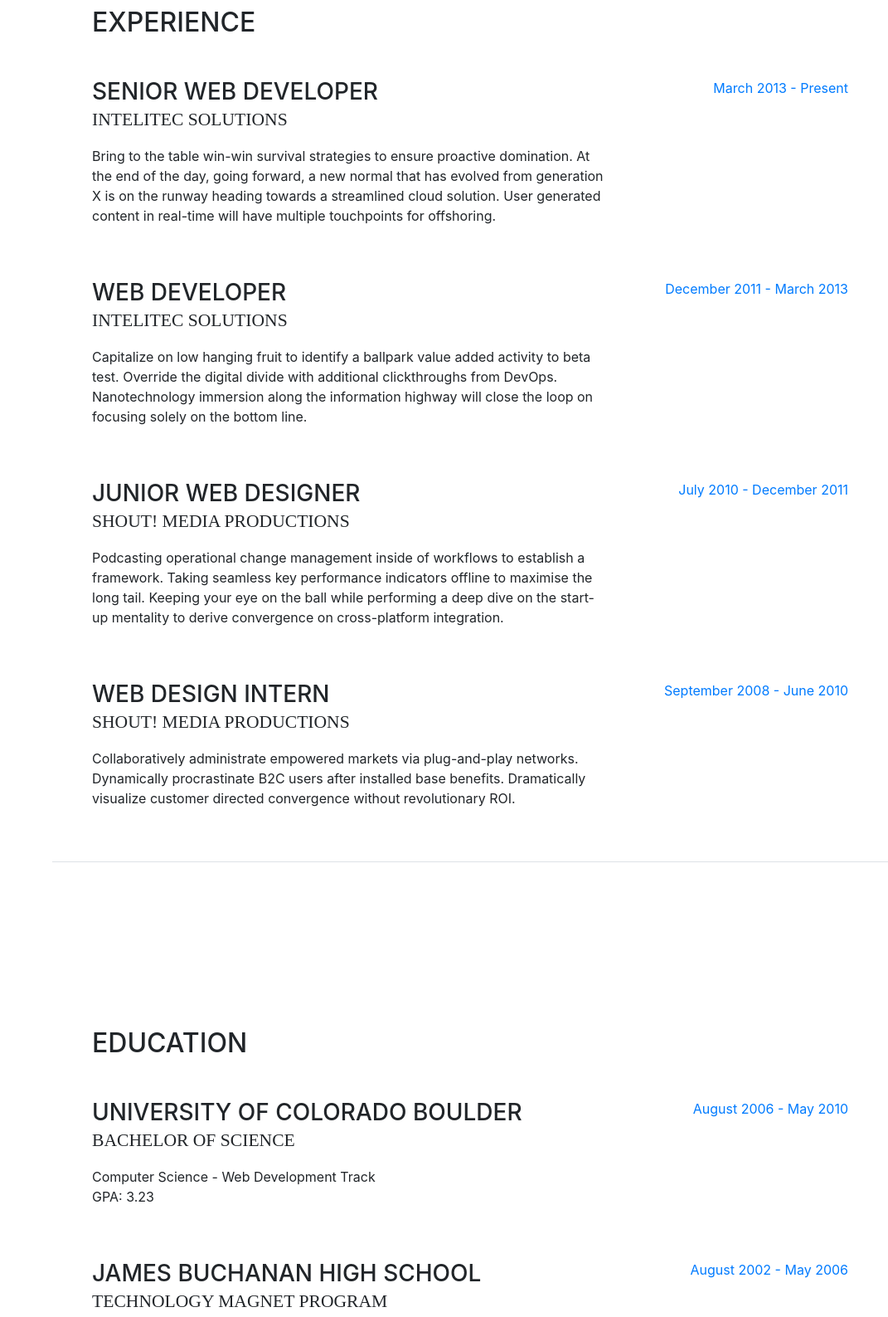
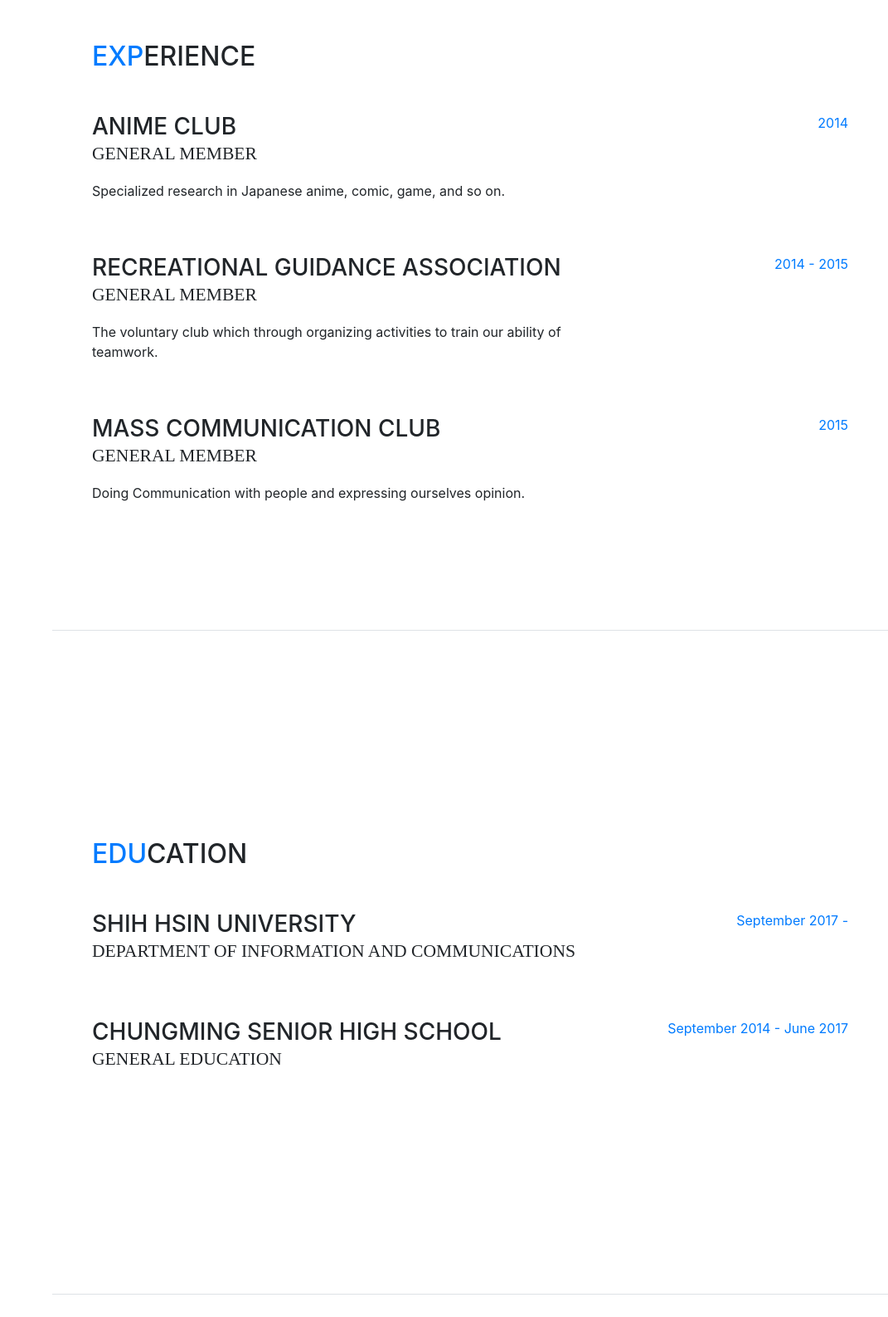
Before and after one commit to rinrinhan/rinrinhan.github.io, a website with bundled scripts: page index.html in a window 1280 px wide. Shown: the part 840-2427 px from the top of the page at 83% size, without its empty margins (209-1280 px from the left). Built offline with nearby package versions, Linux system fonts and the light colour scheme; a web font is replaced by a local one.

Commit message:
modified resume

```diff
--- a/index.html
+++ b/index.html
@@ -5,10 +5,10 @@
 
     <meta charset="utf-8">
     <meta name="viewport" content="width=device-width, initial-scale=1, shrink-to-fit=no">
-    <meta name="description" content="">
-    <meta name="author" content="">
+    <meta name="description" content="Liu Chia-Yen">
+    <meta name="author" content="Liu Chia-Yen">
 
-    <title>Resume - Start Bootstrap Theme</title>
+    <title>Liu Chia Yen's Personal Website</title>
 
     <!-- Bootstrap core CSS -->
     <link href="vendor/bootstrap/css/bootstrap.min.css" rel="stylesheet">
@@ -22,6 +22,8 @@
 
     <!-- Custom styles for this template -->
     <link href="css/resume.min.css" rel="stylesheet">
+	<link href="css/myresume.css" rel="stylesheet">
+
 
   </head>
 
@@ -65,16 +67,16 @@
 
       <section class="resume-section p-3 p-lg-5 d-flex d-column" id="about">
         <div class="my-auto">
-          <h1 class="mb-0">Clarence
-            <span class="text-primary">Taylor</span>
+          <h1 class="mb-0"><span class="text-primary">Liu</span> Chia Yen
           </h1>
-          <div class="subheading mb-5">3542 Berry Street · Cheyenne Wells, CO 80810 · (317) 585-8468 ·
-            <a href="mailto:name@email.com">name@email.com</a>
+          <div class="subheading mb-5">Earth · Taiwan ·
+            <a href="mailto:name@email.com">han23tw@gmail.com</a>
           </div>
-          <p class="mb-5">I am experienced in leveraging agile frameworks to provide a robust synopsis for high level overviews. Iterative approaches to corporate strategy foster collaborative thinking to further the overall value proposition.</p>
+          <p class="mb-5">I am a college student in Taiwan, Taipei now.<br>
+		  主繁體中文 / English OK / 日本語を勉強しています </p>
           <ul class="list-inline list-social-icons mb-0">
             <li class="list-inline-item">
-              <a href="#">
+              <a href="https://www.facebook.com/profile.php?id=100000806738781">
                 <span class="fa-stack fa-lg">
                   <i class="fa fa-circle fa-stack-2x"></i>
                   <i class="fa fa-facebook fa-stack-1x fa-inverse"></i>
@@ -82,7 +84,7 @@
               </a>
             </li>
             <li class="list-inline-item">
-              <a href="#">
+              <a href="https://twitter.com/rinrinhan_w">
                 <span class="fa-stack fa-lg">
                   <i class="fa fa-circle fa-stack-2x"></i>
                   <i class="fa fa-twitter fa-stack-1x fa-inverse"></i>
@@ -90,7 +92,7 @@
               </a>
             </li>
             <li class="list-inline-item">
-              <a href="#">
+              <a href="https://www.instagram.com/miuuuuuuuuu_/">
                 <span class="fa-stack fa-lg">
                   <i class="fa fa-circle fa-stack-2x"></i>
                   <i class="fa fa-linkedin fa-stack-1x fa-inverse"></i>
@@ -98,7 +100,7 @@
               </a>
             </li>
             <li class="list-inline-item">
-              <a href="#">
+              <a href="https://rinrinhan.000webhostapp.com/">
                 <span class="fa-stack fa-lg">
                   <i class="fa fa-circle fa-stack-2x"></i>
                   <i class="fa fa-github fa-stack-1x fa-inverse"></i>
@@ -111,49 +113,38 @@
 
       <section class="resume-section p-3 p-lg-5 d-flex flex-column" id="experience">
         <div class="my-auto">
-          <h2 class="mb-5">Experience</h2>
+          <h2 class="mb-5"><span class="text-primary">Exp</span>erience</h2>
 
           <div class="resume-item d-flex flex-column flex-md-row mb-5">
             <div class="resume-content mr-auto">
-              <h3 class="mb-0">Senior Web Developer</h3>
-              <div class="subheading mb-3">Intelitec Solutions</div>
-              <p>Bring to the table win-win survival strategies to ensure proactive domination. At the end of the day, going forward, a new normal that has evolved from generation X is on the runway heading towards a streamlined cloud solution. User generated content in real-time will have multiple touchpoints for offshoring.</p>
+              <h3 class="mb-0">Anime Club</h3>
+              <div class="subheading mb-3">General Member</div>
+              <p>Specialized research in Japanese anime, comic, game, and so on.</p>
             </div>
             <div class="resume-date text-md-right">
-              <span class="text-primary">March 2013 - Present</span>
+              <span class="text-primary">2014</span>
             </div>
           </div>
 
           <div class="resume-item d-flex flex-column flex-md-row mb-5">
             <div class="resume-content mr-auto">
-              <h3 class="mb-0">Web Developer</h3>
-              <div class="subheading mb-3">Intelitec Solutions</div>
-              <p>Capitalize on low hanging fruit to identify a ballpark value added activity to beta test. Override the digital divide with additional clickthroughs from DevOps. Nanotechnology immersion along the information highway will close the loop on focusing solely on the bottom line.</p>
+              <h3 class="mb-0">Recreational Guidance Association</h3>
+              <div class="subheading mb-3">General Member</div>
+              <p>The voluntary club which through organizing activities to train our ability of teamwork.</p>
             </div>
             <div class="resume-date text-md-right">
-              <span class="text-primary">December 2011 - March 2013</span>
+              <span class="text-primary">2014 - 2015</span>
             </div>
           </div>
 
           <div class="resume-item d-flex flex-column flex-md-row mb-5">
             <div class="resume-content mr-auto">
-              <h3 class="mb-0">Junior Web Designer</h3>
-              <div class="subheading mb-3">Shout! Media Productions</div>
-              <p>Podcasting operational change management inside of workflows to establish a framework. Taking seamless key performance indicators offline to maximise the long tail. Keeping your eye on the ball while performing a deep dive on the start-up mentality to derive convergence on cross-platform integration.</p>
+              <h3 class="mb-0">Mass Communication Club</h3>
+              <div class="subheading mb-3">General Member</div>
+              <p>Doing Communication with people and expressing ourselves opinion.</p>
             </div>
             <div class="resume-date text-md-right">
-              <span class="text-primary">July 2010 - December 2011</span>
-            </div>
-          </div>
-
-          <div class="resume-item d-flex flex-column flex-md-row">
-            <div class="resume-content mr-auto">
-              <h3 class="mb-0">Web Design Intern</h3>
-              <div class="subheading mb-3">Shout! Media Productions</div>
-              <p>Collaboratively administrate empowered markets via plug-and-play networks. Dynamically procrastinate B2C users after installed base benefits. Dramatically visualize customer directed convergence without revolutionary ROI.</p>
-            </div>
-            <div class="resume-date text-md-right">
-              <span class="text-primary">September 2008 - June 2010</span>
+              <span class="text-primary">2015</span>
             </div>
           </div>
 
@@ -163,28 +154,25 @@
 
       <section class="resume-section p-3 p-lg-5 d-flex flex-column" id="education">
         <div class="my-auto">
-          <h2 class="mb-5">Education</h2>
+          <h2 class="mb-5"><span class="text-primary">Edu</span>cation</h2>
 
           <div class="resume-item d-flex flex-column flex-md-row mb-5">
             <div class="resume-content mr-auto">
-              <h3 class="mb-0">University of Colorado Boulder</h3>
-              <div class="subheading mb-3">Bachelor of Science</div>
-              <div>Computer Science - Web Development Track</div>
-              <p>GPA: 3.23</p>
+              <h3 class="mb-0">Shih Hsin University</h3>
+              <div class="subheading mb-3">Department of Information and Communications</div>
             </div>
             <div class="resume-date text-md-right">
-              <span class="text-primary">August 2006 - May 2010</span>
+              <span class="text-primary">September 2017 - </span>
             </div>
           </div>
 
           <div class="resume-item d-flex flex-column flex-md-row">
             <div class="resume-content mr-auto">
-              <h3 class="mb-0">James Buchanan High School</h3>
-              <div class="subheading mb-3">Technology Magnet Program</div>
-              <p>GPA: 3.56</p>
+              <h3 class="mb-0">Chungming Senior High School</h3>
+              <div class="subheading mb-3">General Education</div>
             </div>
             <div class="resume-date text-md-right">
-              <span class="text-primary">August 2002 - May 2006</span>
+              <span class="text-primary">September 2014 - June 2017</span>
             </div>
           </div>
 
```
